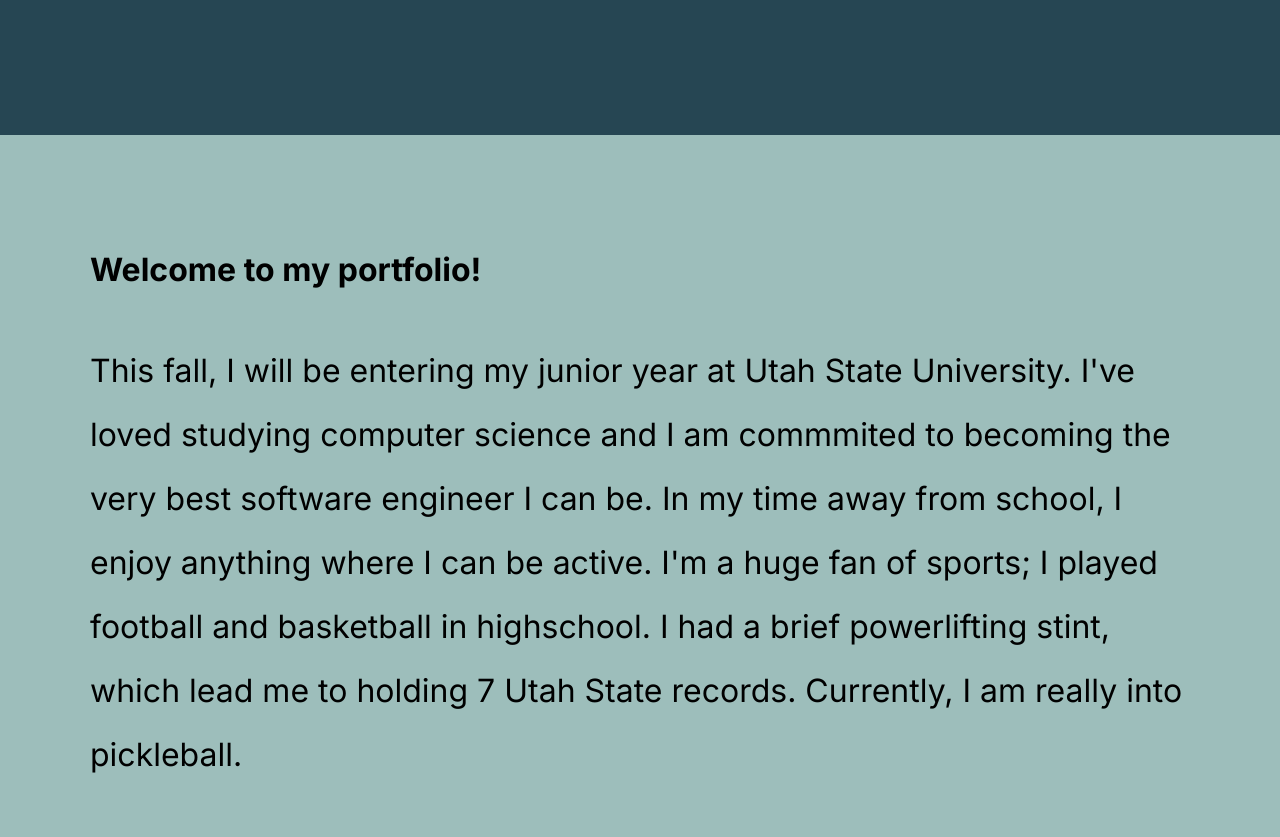
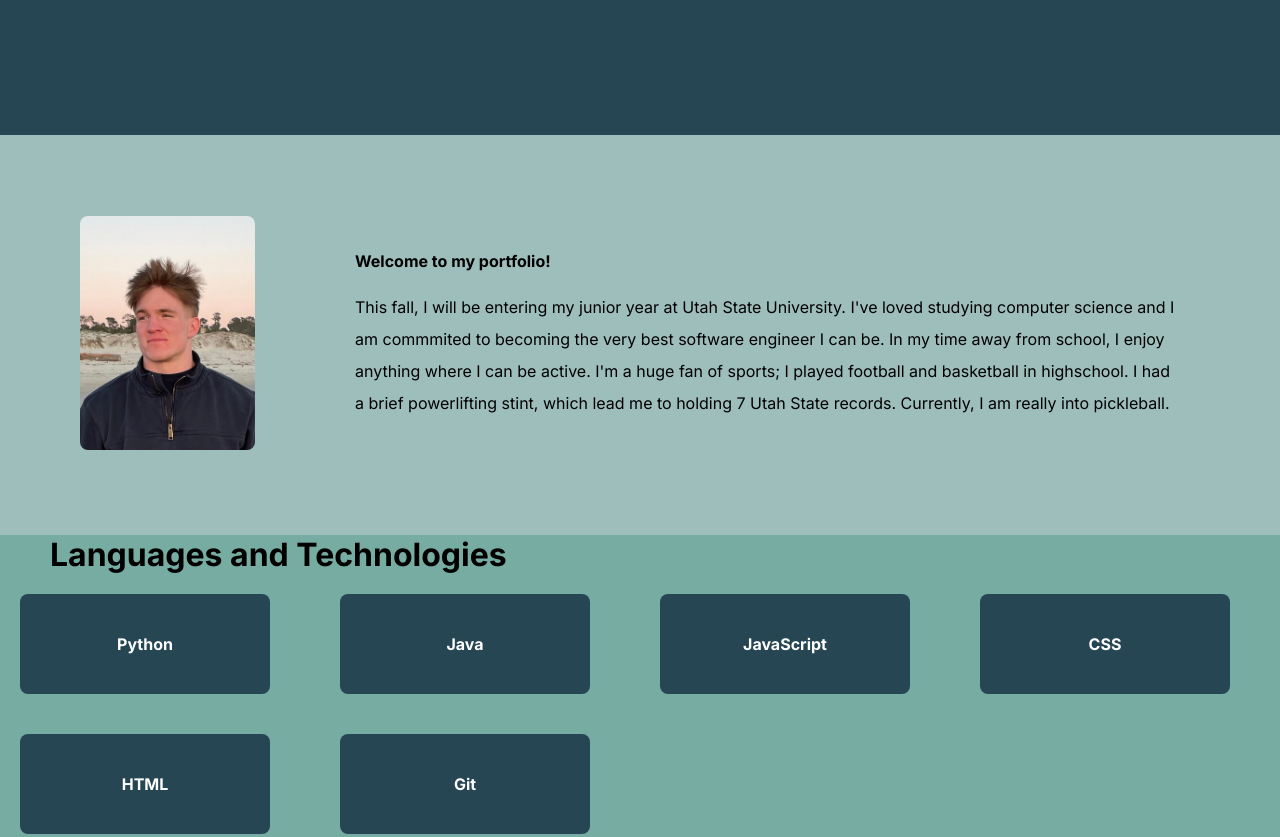
Before and after one commit to jbrijs/Personal-Portfolio-Website, a plain HTML site: page src/index.html in a window 1280 px wide. Shown: the part 740-1577 px from the top of the page. Drawn offline with nearby package versions, Linux system fonts and the light colour scheme.

Commit message:
formatted about section, added pic

```diff
--- a/src/index.html
+++ b/src/index.html
@@ -53,8 +53,11 @@
 
     </section>
     <section class="page" id="about">
+        <div class="profile-pic-container">
+            <img src="../images/profile-pic.jpg" alt="profile-pic">
+        </div>
         <div class="info-background">
-            <h1 class="header" id="about-header"> Welcome to my portfolio!</h1>
+            <h1 class="header"> Welcome to my portfolio!</h1>
             <p class="about-info"> This fall, I will be entering my junior year at Utah State University. I've loved studying computer science and I am commmited to becoming
                 the very best software engineer I can be. In my time away from school, I enjoy anything where I can be active. I'm a huge fan of sports; I played football and basketball
                 in highschool. I had a brief powerlifting stint, which lead me to holding 7 Utah State records. Currently, I am really into pickleball.
--- a/src/styles.css
+++ b/src/styles.css
@@ -127,29 +127,43 @@
 #about{
     background-color: var(--primary);
     display: flex;
-    justify-content: flex-end;
-}
-
-.about-info{
-    line-height: 2;
-    padding: 50px;
-    font-size: 2em;
-    margin: 0px;
+    align-items: center;
+    height: 50vh;
+    gap: 100px;
 }
 
 .info-background{
     color: black;
     border-radius: 64px;
-    margin: 20px;
-    padding: 20px;
     display: flex;
     flex-direction: column;
     align-items: flex-start;
-    height: 60vh;
-    top: 75px;
-    position: relative;
-    z-index: 1;
+    height: auto;
+    padding: 0px;
+    margin: 0px;
 }
+
+#about .header{
+    font-size: 1em;
+    padding: 0px 0px 10px;
+}
+.about-info{
+    line-height: 2;
+    padding: 10px 100px 0px 0px;
+    font-size: 1em;
+    margin: 0px;
+}
+
+.profile-pic-container{
+    padding-left: 80px;
+}
+
+.profile-pic-container img{
+    width: 175px;
+    height: auto;
+    border-radius: 8px;
+}
+
 
 /* Skills Page */
 #skills{
```
Also changed, not shown: images/profile-pic.jpg (added), 1 other file.
